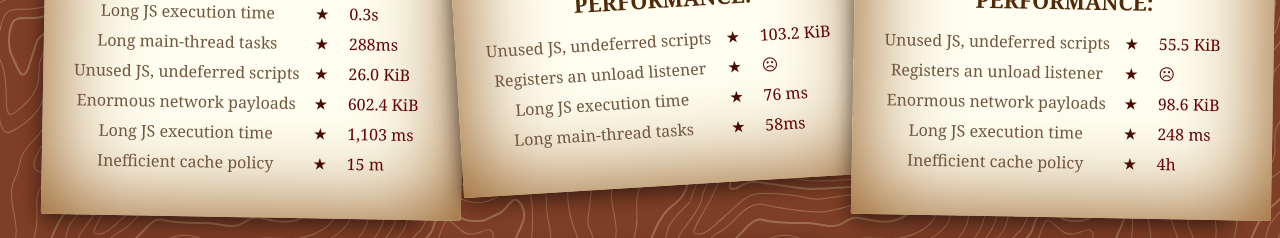
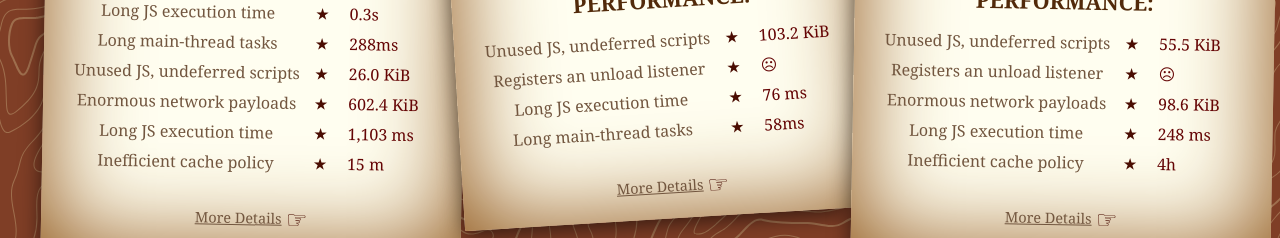
Before and after one commit to businessinsider/file-sandbox, a website: page dist/performance-most-wanted/index.html in a window 1280 px wide. Shown: the part 435-673 px from the top of the page. Drawn offline with Linux system fonts and the light colour scheme; a web font is replaced by a local one.

Commit message:
EC-5358 - adding details links

```diff
--- a/dist/performance-most-wanted/index.html
+++ b/dist/performance-most-wanted/index.html
@@ -27,6 +27,9 @@
         <hr />
         <h3>For <em></em> crimes against performance:</h3>
         <dl></dl>
+        <footer>
+          <a href="" target="blank">More Details</a>
+        </footer>
       </div>
     </article>
   </template>
--- a/dist/performance-most-wanted/wanted.css
+++ b/dist/performance-most-wanted/wanted.css
@@ -166,5 +166,19 @@ body.loading {
   content: "\2605";
   position: absolute;
   left: 66%;
+}
+.wanted footer a{
+  font-size: 0.9rem;
+  color: var(--crime-color);
+}
+.wanted footer:after{
+  content: "\261E";
+  font-size: 1.5em;
+  position: relative;
+  top: 0.25rem;
+}
+
+.wanted dd:before, .wanted footer:after, .wanted footer a:hover{
   color: var(--star-color);
+  text-decoration: none;
 }
--- a/dist/performance-most-wanted/wanted.js
+++ b/dist/performance-most-wanted/wanted.js
@@ -1,3 +1,7 @@
+// TODO: change this URL to a sample Lighthouse run from Speedcurbe
+// I used post (mobile) for this
+const RESULTS_URL = 'https://wpt.speedcurve.com/lighthouse.php?test=230130_MB_b97b04e9da97c681e5f8ae5d91c38ea4&run=3';
+
 const crimeTransforms = [
   {
     "find": "Avoid bottleneck requests",
@@ -65,6 +69,7 @@ const makePosters = (offenders=[]) => {
     newPoster.querySelector('h2').textContent = offender.vendor;
     newPoster.querySelector('dl').innerHTML = chargeWithCrimes(offender.crimes);
     newPoster.querySelector('h3 em').textContent = offender.crimes.length;
+    newPoster.querySelector('footer a').href = RESULTS_URL;
     posterTemplate.parentNode.appendChild(newPoster);
   });
 };
```
